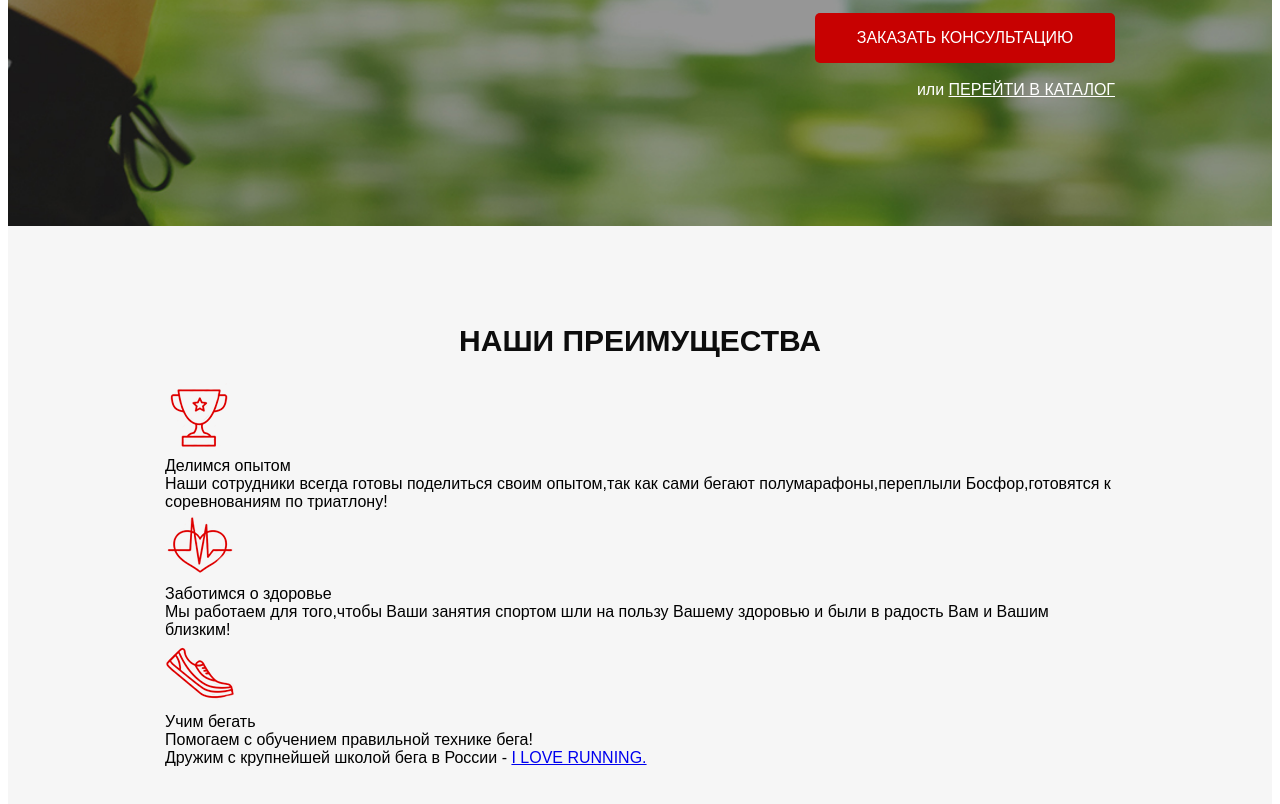
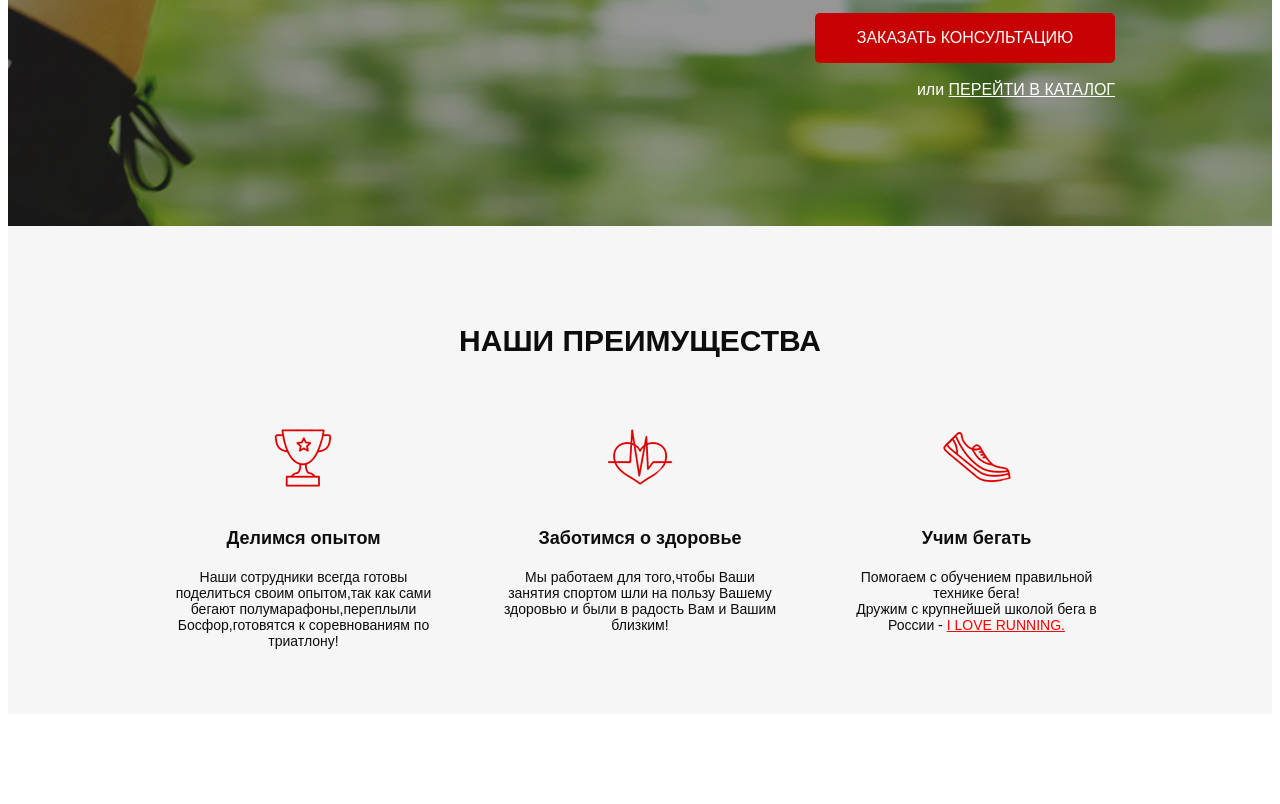
Before and after one commit to SergeyNadein/Pulse, a website: page src/index.html in a window 1280 px wide. Shown: the part 546-1350 px from the top of the page. After the commit the page ends 1268 px from the top, so only its background shows below. Drawn offline with Linux system fonts and the light colour scheme.

Commit message:
added new sass styles

```diff
--- a/src/sass/blocks/_benefits.scss
+++ b/src/sass/blocks/_benefits.scss
@@ -1,5 +1,32 @@
 .benefits {
     background: #F6F6F6;
-    min-height: 473px;
     padding: 73px 0 65px 0;
+    &__wrapper {
+        margin-top: 65px;
+        display: flex;
+        justify-content: space-between;
+    }
+    &__item {
+        display: flex;
+        flex-direction: column;
+        align-items: center;
+        max-width: 277px;
+    }
+    &__subtitle {
+        margin-top: 35px;
+        color: #0d0d0d;
+        font-size: 18px;
+        font-weight: 700;
+    }
+    &__descr {
+        margin-top: 20px;
+        color: #0d0d0d;
+        font-size: 14px;
+        font-weight: 300;
+        text-align: center;
+        a {
+            color: #ff0000;
+            text-decoration: underline;
+        }
+    }
 }
--- a/src/sass/blocks/_buttons.scss
+++ b/src/sass/blocks/_buttons.scss
@@ -9,6 +9,7 @@
     font-size: 12px;
     text-transform: uppercase;
     text-align: center;
+    cursor: pointer;
     &_main {
         margin-top: 67px;
         width: 300px;
--- a/src/sass/blocks/_promo.scss
+++ b/src/sass/blocks/_promo.scss
@@ -1,7 +1,7 @@
 .promo {
     min-height: 650px;
     padding: 21px 0 93px 0;
-    background: url(../../img/main.jpg) center (center/cover) no-repeat;
+    background: url(../img/main.jpg) center (center/cover) no-repeat;
     &__wrepper {
         display: flex;
         flex-direction: column;
--- a/src/sass/style.scss
+++ b/src/sass/style.scss
@@ -1,4 +1,3 @@
-@import 'base/variables';
 * {
     font-family: 'Museo Sans Cyrl', sans-serif;
 }
@@ -7,8 +6,9 @@
     max-width: 950px;
     margin: 0 auto;
 }
+@import 'base/variables';
 @import 'blocks/promo';
 @import 'blocks/header';
 @import 'blocks/buttons';
 @import 'blocks/benefits';
-@import 'blocks/titles'
+@import 'blocks/titles';
```
Also changed, not shown: src/css/style.min.css.
